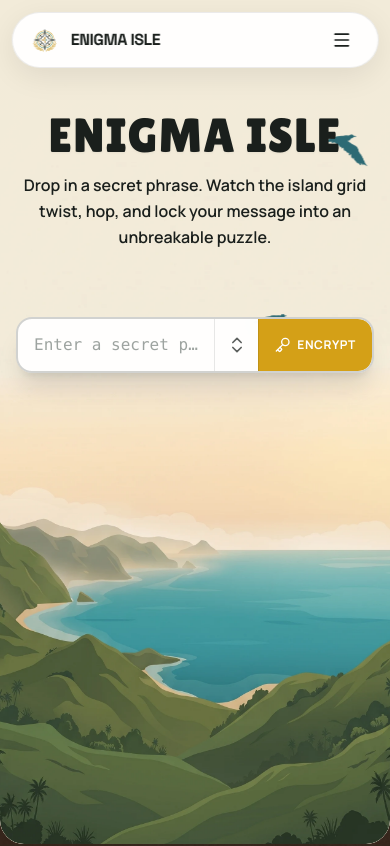
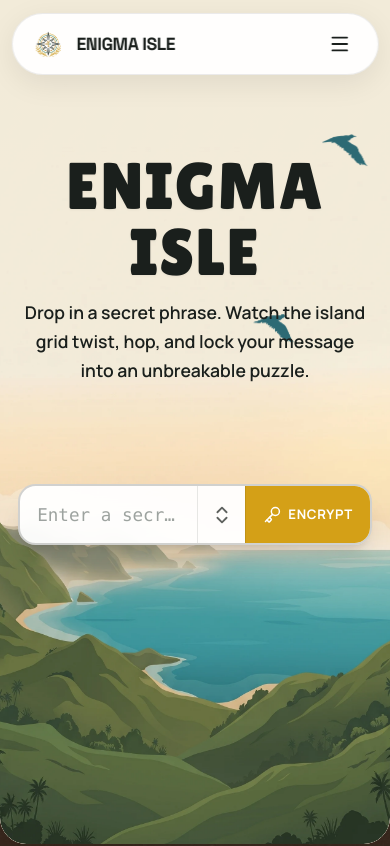
Before and after one commit to Dukeabaddon/Enigma-Isle, a React (Vite) app: page / in a window 390 px wide. Shown: the top 846 px of the page. Built offline with nearby package versions, Linux system fonts and the light colour scheme.

Commit message:
feat(ui): mobile close bridge, hero scale, and decrypt polish
Add 110% root scale, 40dvh mist–footer band with parchment safe zone, footer island seam fixes, larger mobile parchment, hero title/offset tweaks, and hide Adarna on mobile decrypt journey.

```diff
--- a/src/components/close/TryAgain.tsx
+++ b/src/components/close/TryAgain.tsx
@@ -16,7 +16,7 @@ export default function TryAgain() {
   return (
     <section id="decrypt-close-bridge" className="relative bg-[#EDF5F1] pb-0 overflow-x-clip">
       <div
-        className="relative z-0 w-screen max-w-[100vw] left-1/2 -translate-x-1/2 leading-none bg-sand-seam-top"
+        className="close-bridge-stage relative z-0 w-screen max-w-[100vw] left-1/2 -translate-x-1/2 leading-none bg-sand-seam-top"
       >
         <div
           className="pointer-events-none absolute inset-x-0 top-0 z-[1] h-14 sm:h-20 bg-gradient-to-b from-[#EDF5F1] to-transparent"
@@ -31,8 +31,13 @@ export default function TryAgain() {
           decoding="async"
         />
 
-        {/* Parchment — inside mist (tweak --parchment-mist-bottom in index.css) */}
-        <div className="parchment-mist-overlay pointer-events-none absolute left-1/2 z-20 w-[min(92vw,45rem)] -translate-x-1/2">
+        {/* Mist → footer band; mobile ~40dvh holds parchment */}
+        <div
+          className="close-mist-divider sand-seam-bridge relative z-[1] shrink-0"
+          aria-hidden
+        />
+
+        <div className="parchment-mist-overlay pointer-events-none absolute left-1/2 z-20 w-[min(88vw,45rem)]">
           <div className="pointer-events-auto relative w-full">
             <img
               src="/images/parchment-bridge-panel.webp"
@@ -43,17 +48,17 @@ export default function TryAgain() {
               decoding="async"
               aria-hidden
             />
-            <div className="absolute inset-0 flex flex-col items-center justify-center px-10 py-10 sm:px-14 sm:py-14 text-center">
-              <h2 className="font-display text-[2rem] sm:text-[2.35rem] font-extrabold text-ink leading-tight tracking-tight">
+            <div className="try-again-parchment-inner absolute flex flex-col items-center justify-center text-center">
+              <h2 className="try-again-parchment-title font-display font-extrabold text-ink tracking-tight">
                 Ready to try?
               </h2>
-              <p className="mt-2.5 text-sm sm:text-base text-ink-muted font-medium max-w-xs sm:max-w-sm">
+              <p className="try-again-parchment-body text-ink-muted font-medium leading-snug">
                 Encrypt or decrypt a message in the workbench.
               </p>
               <button
                 type="button"
                 onClick={scrollToWorkbench}
-                className="mt-5 text-lg sm:text-xl font-display font-extrabold text-decrypt-deep underline decoration-decrypt-deep/45 underline-offset-[7px] hover:decoration-decrypt-deep focus-visible:outline focus-visible:outline-2 focus-visible:outline-offset-4 focus-visible:outline-decrypt-deep cursor-pointer bg-transparent border-0 p-0 min-h-11 inline-flex items-center"
+                className="try-again-parchment-cta font-display font-extrabold text-decrypt-deep underline decoration-decrypt-deep/45 underline-offset-[7px] hover:decoration-decrypt-deep focus-visible:outline focus-visible:outline-2 focus-visible:outline-offset-4 focus-visible:outline-decrypt-deep cursor-pointer bg-transparent border-0 p-0 inline-flex items-center justify-center"
               >
                 Try it now
               </button>
@@ -61,11 +66,6 @@ export default function TryAgain() {
           </div>
         </div>
       </div>
-
-      <div
-        className="sand-seam-bridge relative z-[1] h-20 sm:h-28 md:h-32 shrink-0"
-        aria-hidden
-      />
     </section>
   );
 }
--- a/src/components/hero/HeroWorkbench.tsx
+++ b/src/components/hero/HeroWorkbench.tsx
@@ -113,9 +113,9 @@ export default function HeroWorkbench() {
 
         <HeroSkyBirds />
 
-        {/* Title + input — mobile: input only +35px; ⇅ switch on all sizes */}
-        <div className="relative z-10 max-w-4xl mx-auto w-full px-4 sm:px-6 flex flex-col items-center justify-start text-center flex-1 pt-28 sm:pt-36 md:pt-44 pb-16 sm:pb-20">
-          <h1 className="font-hero text-5xl sm:text-7xl md:text-8xl tracking-wide text-ink mb-3 drop-shadow-xs">
+        {/* Title + input — +30px stack offset; mobile input extra mt */}
+        <div className="relative z-10 max-w-4xl mx-auto w-full px-4 sm:px-6 flex flex-col items-center justify-start text-center flex-1 pt-[calc(7rem+30px)] sm:pt-[calc(9rem+30px)] md:pt-[calc(11rem+30px)] pb-16 sm:pb-20">
+          <h1 className="font-hero text-6xl sm:text-8xl md:text-[5.5rem] tracking-wide text-ink mb-3 drop-shadow-xs">
             ENIGMA ISLE
           </h1>
 
@@ -123,7 +123,7 @@ export default function HeroWorkbench() {
             Drop in a secret phrase. Watch the island grid twist, hop, and lock your message into an unbreakable puzzle.
           </p>
 
-          <div className="w-full max-w-2xl text-left mt-[35px] sm:mt-0">
+          <div className="w-full max-w-2xl text-left mt-[65px] sm:mt-[30px]">
             <label htmlFor="message-input" className="sr-only">
               Secret message
             </label>
--- a/src/components/journey/StepCards.tsx
+++ b/src/components/journey/StepCards.tsx
@@ -278,22 +278,22 @@ export default function StepCards() {
         id="decrypt-journey"
         className="relative bg-[#EDF5F1] text-ink pt-0 sm:pt-24 pb-20 sm:pb-28 px-4 sm:px-6 scroll-mt-20 overflow-hidden rounded-t-3xl sm:rounded-t-[40px] seam-paint-mint"
       >
-        {/* Mobile + desktop: Adarna pinned to section top-left (size independent of text) */}
+        {/* Desktop only: Adarna pinned to section top-left */}
         <img
           src="/images/adarna.webp"
           alt="Ibong Adarna on a branch"
-          className="pointer-events-none absolute left-0 top-0 z-20 w-40 sm:w-44 lg:w-52 xl:w-60 h-auto max-w-none select-none object-contain object-left-top drop-shadow-lg"
+          className="pointer-events-none absolute left-0 top-0 z-20 hidden sm:block w-44 lg:w-52 xl:w-60 h-auto max-w-none select-none object-contain object-left-top drop-shadow-lg"
           width={1649}
           height={2277}
         />
 
         <div className="max-w-6xl mx-auto relative z-10">
-          {/* Mobile: title in empty band right of absolute Adarna */}
-          <div className="sm:hidden mb-8 min-h-[11.5rem] pl-[10.25rem] pr-1 pt-3 space-y-1 text-left">
+          {/* Mobile: no Adarna — centered header */}
+          <div className="sm:hidden mb-8 pt-6 text-center space-y-2 px-1">
             <h2 className="font-display font-black text-[1.35rem] leading-[1.15] text-ink tracking-tight">
               How Decryption Works
             </h2>
-            <p className="text-[0.7rem] text-ink/80 font-medium leading-snug">
+            <p className="text-[0.7rem] text-ink/80 font-medium leading-snug max-w-sm mx-auto">
               Letters reverse in four steps. Digits: up, then left on the number grid.
             </p>
           </div>
--- a/src/components/layout/Footer.tsx
+++ b/src/components/layout/Footer.tsx
@@ -11,25 +11,18 @@ export default function Footer() {
         Island plate — cream only (no dark border/fade).
         9603382 border-b #0f1911 + bottom gradient re-drew the hairlines.
       */}
-      <div className="relative w-full overflow-hidden leading-none select-none bg-[#eaddbf] seam-overlap seam-paint-cream -mt-px">
+      <div className="footer-island-plate relative w-full overflow-hidden leading-[0] select-none bg-sand-seam-bottom seam-overlap">
         <img
           src="/images/footer-island.webp"
           alt=""
-          className="w-full h-auto block select-none pointer-events-none"
+          className="footer-island-art w-full h-auto block select-none pointer-events-none"
           width={3392}
           height={1248}
           decoding="async"
         />
-        <div
-          className="pointer-events-none absolute inset-x-0 top-0 h-4 z-[1]"
-          style={{
-            background: 'linear-gradient(to bottom, #eaddbf 0%, transparent 100%)',
-          }}
-          aria-hidden
-        />
       </div>
 
-      <div className="relative z-10 max-w-6xl mx-auto px-4 sm:px-6 w-full pt-10 pb-12 space-y-12">
+      <div className="footer-dark-body relative z-10 max-w-6xl mx-auto px-4 sm:px-6 w-full pt-10 pb-12 space-y-12">
         <div className="grid grid-cols-1 md:grid-cols-12 gap-8 sm:gap-12 items-start">
           <div className="md:col-span-7 space-y-4">
             <div className="flex items-center gap-3">
--- a/src/index.css
+++ b/src/index.css
@@ -28,10 +28,13 @@
   --font-hero: 'Lilita One', 'Space Grotesk', system-ui, sans-serif;
   --font-hand: 'Caveat', cursive, sans-serif;
   --font-parchment: 'Source Serif 4', 'Georgia', 'Times New Roman', serif;
+  /* ~110% zoom feel: scales rem-based type, spacing, and most Tailwind utilities */
+  --site-scale: 1.1;
 }
 
 @layer base {
   html {
+    font-size: calc(100% * var(--site-scale));
     overflow-x: hidden;
     overscroll-behavior-x: none;
   }
@@ -328,10 +331,138 @@
     }
   }
 
-  /* Close bridge: parchment sits in mist band, not above horizon */
+  .close-bridge-stage {
+    position: relative;
+  }
+
+  .close-mist-divider {
+    height: 7rem;
+  }
+
+  @media (min-width: 768px) {
+    .close-mist-divider {
+      height: 9rem;
+    }
+  }
+
+  /* Desktop: parchment overlaps mist + divider */
   .parchment-mist-overlay {
-    bottom: var(--parchment-mist-bottom, 60px);
+    bottom: var(--parchment-mist-bottom, 3.75rem);
     top: auto;
+    transform: translateX(-50%);
+  }
+
+  /* Flat zone of parchment-bridge-panel.webp (clear of torn edges) */
+  .try-again-parchment-inner {
+    inset: 30% 14% 26% 14%;
+    padding: 5px 0;
+    gap: 0.35rem;
+    transform: translateY(2%);
+    box-sizing: border-box;
+  }
+
+  .try-again-parchment-title {
+    font-size: clamp(1.35rem, 4.2vw, 2.35rem);
+    line-height: 1.15;
+  }
+
+  .try-again-parchment-body {
+    font-size: clamp(0.75rem, 2.6vw, 1rem);
+    margin-top: 0.25rem;
+    max-width: 14rem;
+  }
+
+  .try-again-parchment-cta {
+    margin-top: 0.5rem;
+    font-size: clamp(0.9375rem, 3vw, 1.25rem);
+    min-height: 2.75rem;
+  }
+
+  @media (min-width: 640px) {
+    .try-again-parchment-inner {
+      inset: 28% 11% 24% 11%;
+      gap: 0.5rem;
+      transform: translateY(3%);
+    }
+
+    .try-again-parchment-body {
+      max-width: 18rem;
+    }
+
+    .try-again-parchment-cta {
+      margin-top: 0.65rem;
+    }
+  }
+
+  @media (max-width: 639px) {
+    .close-mist-divider {
+      height: 40dvh;
+      min-height: 9rem;
+      max-height: 17rem;
+    }
+
+    .parchment-mist-overlay {
+      bottom: calc(20dvh - 0.25rem);
+      width: min(84vw, 19.5rem);
+      transform: translate(-50%, 50%);
+    }
+
+    .try-again-parchment-inner {
+      inset: 32% 22% 28% 22%;
+      gap: 0.15rem;
+      transform: translateY(1%);
+    }
+
+    .try-again-parchment-title {
+      font-size: 1.0625rem;
+      line-height: 1.12;
+    }
+
+    .try-again-parchment-body {
+      font-size: 0.625rem;
+      line-height: 1.3;
+      margin-top: 0.1rem;
+      max-width: 8.75rem;
+    }
+
+    .try-again-parchment-cta {
+      margin-top: 0.25rem;
+      font-size: 0.8125rem;
+      min-height: 2.25rem;
+    }
+
+    /* Sand band → footer island: overlap + one cream paint (no stacked shadows) */
+    #decrypt-close-bridge .sand-seam-bridge {
+      margin-bottom: -3px;
+      position: relative;
+      z-index: 2;
+    }
+
+    #decrypt-close-bridge + footer {
+      margin-top: -3px;
+      position: relative;
+      z-index: 3;
+    }
+
+    .footer-island-plate {
+      margin-top: 0;
+      box-shadow: none;
+      background-color: var(--color-sand-seam-bottom);
+    }
+
+    .footer-island-art {
+      display: block;
+      width: 100%;
+      vertical-align: bottom;
+      transform: translateZ(0);
+    }
+
+    .footer-dark-body {
+      margin-top: -2px;
+      padding-top: 2.5rem;
+      background-color: #0f1911;
+      box-shadow: 0 -2px 0 0 #0f1911;
+    }
   }
 
   .sand-seam-bridge {
```
